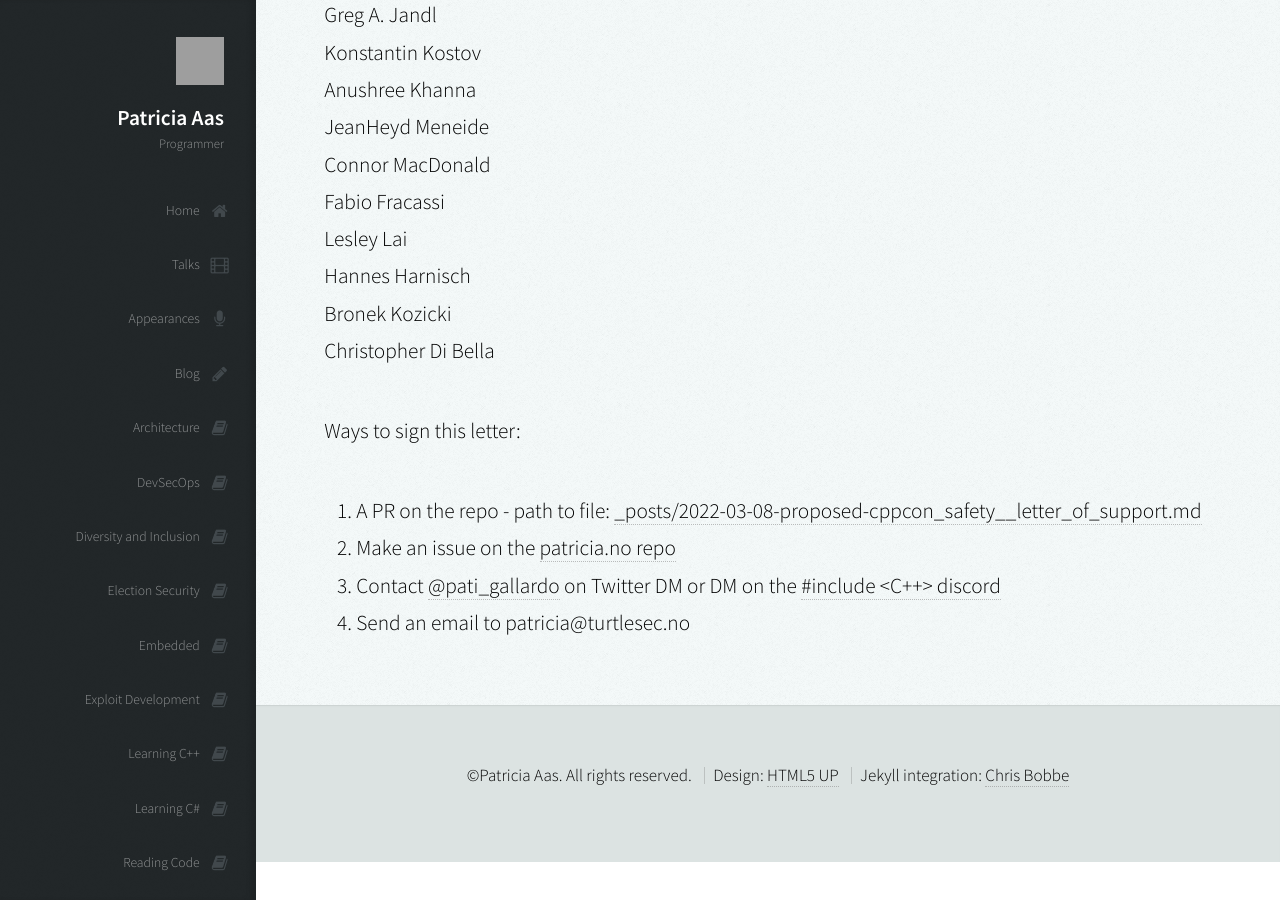
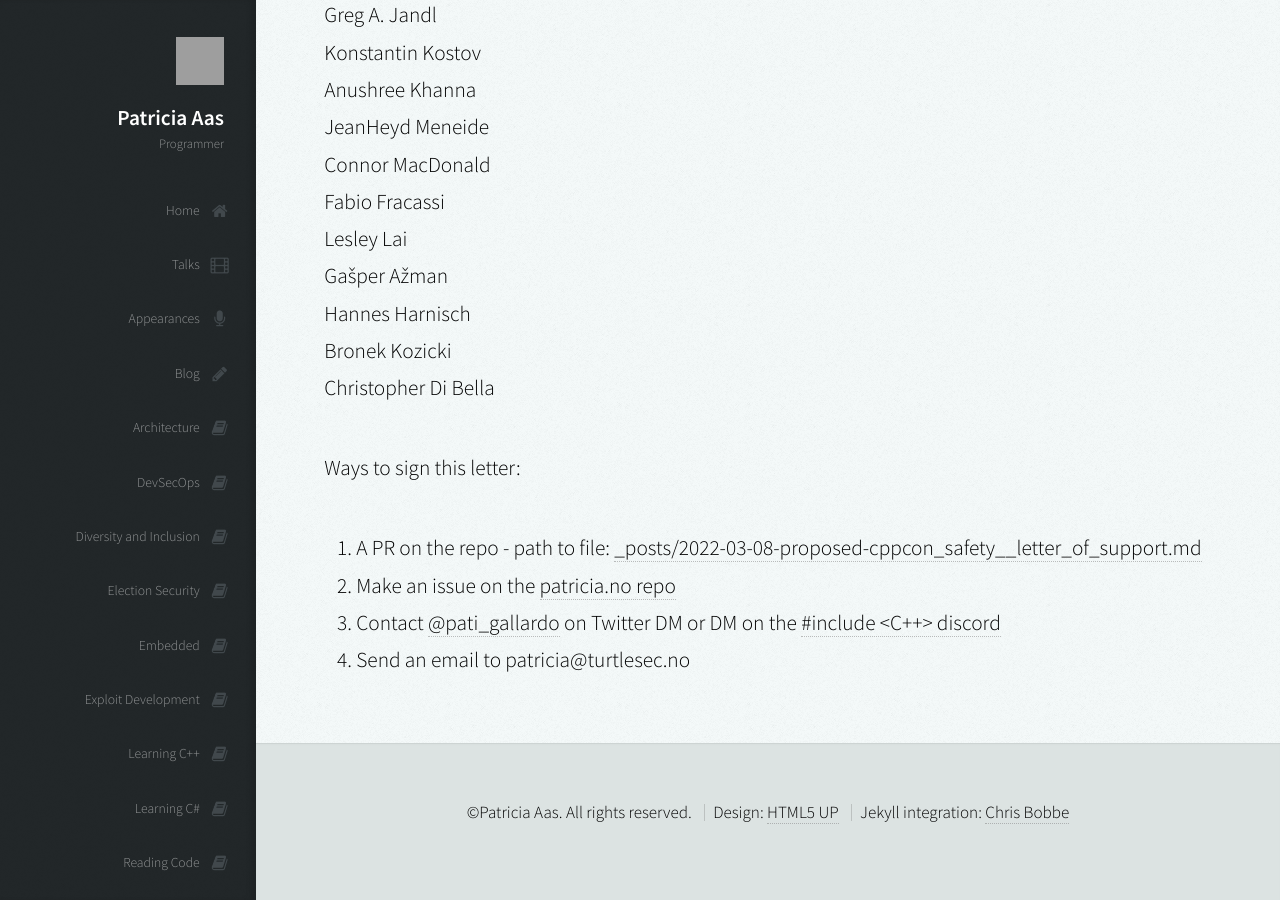
Before and after one commit to patricia-gallardo/patricia-gallardo.github.io, a Jekyll site: the page built from _posts/2022-03-08-proposed-cppcon_safety__letter_of_support.md, in a window 1280 px wide and 900 px high, scrolled down 1081 px. Built offline with Jekyll 4.4.1, drawn with Linux system fonts in a browser that asks for light colours; nearby versions of some CDN libraries; grey boxes are pictures that could not be loaded.

Commit message:
Update 2022-03-08-proposed-cppcon_safety__letter_of_support.md

```diff
--- a/_posts/2022-03-08-proposed-cppcon_safety__letter_of_support.md
+++ b/_posts/2022-03-08-proposed-cppcon_safety__letter_of_support.md
@@ -35,6 +35,7 @@ JeanHeyd Meneide <br>
 Connor MacDonald <br>
 Fabio Fracassi <br>
 Lesley Lai <br>
+Gašper Ažman <br>
 Hannes Harnisch <br>
 Bronek Kozicki <br>
 Christopher Di Bella <br>
```
